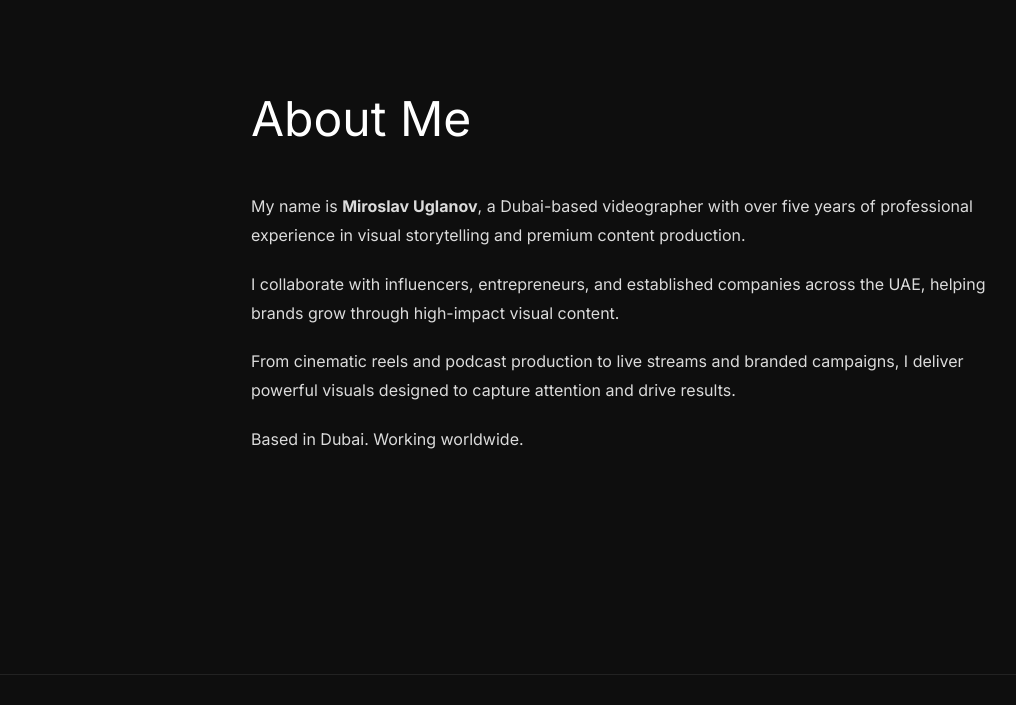
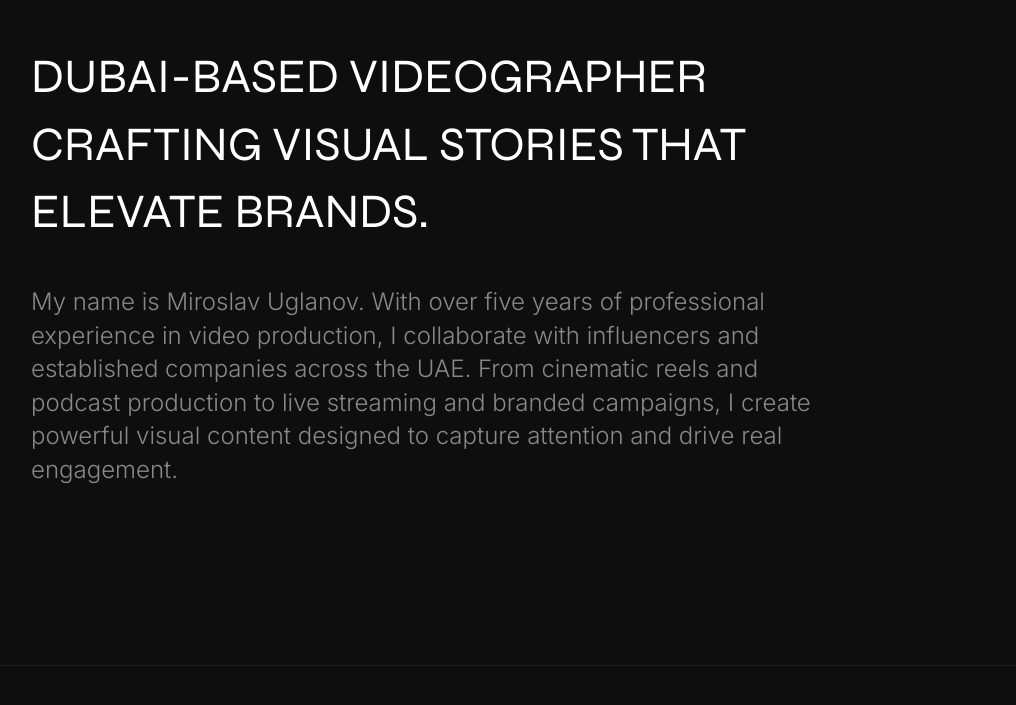
Before and after one commit to mirUGL-jpg/mir-production, a Next.js app: page / in a window 1280 px wide. Shown: the part 1255-1960 px from the top of the page, without its empty margins (9-1025 px from the left). Built offline with nearby package versions, Linux system fonts and the light colour scheme.

Commit message:
final about section

```diff
--- a/app/page.tsx
+++ b/app/page.tsx
@@ -117,28 +117,30 @@ export default function Home() {
           </div>
         </section>
 
-        {/* INTRO */}
-     <section id="about">
-  <div style={{ maxWidth: "800px", margin: "0 auto", padding: "120px 20px" }}>
-    <h2 style={{ fontSize: "3rem", marginBottom: "40px" }}>
-      About Me
-    </h2>
+       {/* INTRO */}
+<section id="about">
+  <div className="container">
+    <div style={{ maxWidth: "800px" }}>
+      <h2
+        style={{
+          fontSize: "3rem",
+          fontFamily: "var(--syne)",
+          marginBottom: "40px",
+        }}
+      >
+        DUBAI-BASED VIDEOGRAPHER CRAFTING VISUAL STORIES THAT ELEVATE BRANDS.
+      </h2>
 
-    <p style={{ marginBottom: "20px", lineHeight: "1.8", opacity: 0.85 }}>
-      My name is <strong>Miroslav Uglanov</strong>, a Dubai-based videographer with over five years of professional experience in visual storytelling and premium content production.
-    </p>
-
-    <p style={{ marginBottom: "20px", lineHeight: "1.8", opacity: 0.85 }}>
-      I collaborate with influencers, entrepreneurs, and established companies across the UAE, helping brands grow through high-impact visual content.
-    </p>
-
-    <p style={{ marginBottom: "20px", lineHeight: "1.8", opacity: 0.85 }}>
-      From cinematic reels and podcast production to live streams and branded campaigns, I deliver powerful visuals designed to capture attention and drive results.
-    </p>
-
-    <p style={{ lineHeight: "1.8", opacity: 0.85 }}>
-      Based in Dubai. Working worldwide.
-    </p>
+      <p
+        style={{
+          fontSize: "1.5rem",
+          fontWeight: 300,
+          color: "#888",
+        }}
+      >
+        My name is Miroslav Uglanov. With over five years of professional experience in video production, I collaborate with influencers and established companies across the UAE. From cinematic reels and podcast production to live streaming and branded campaigns, I create powerful visual content designed to capture attention and drive real engagement.
+      </p>
+    </div>
   </div>
 </section>
 
```
